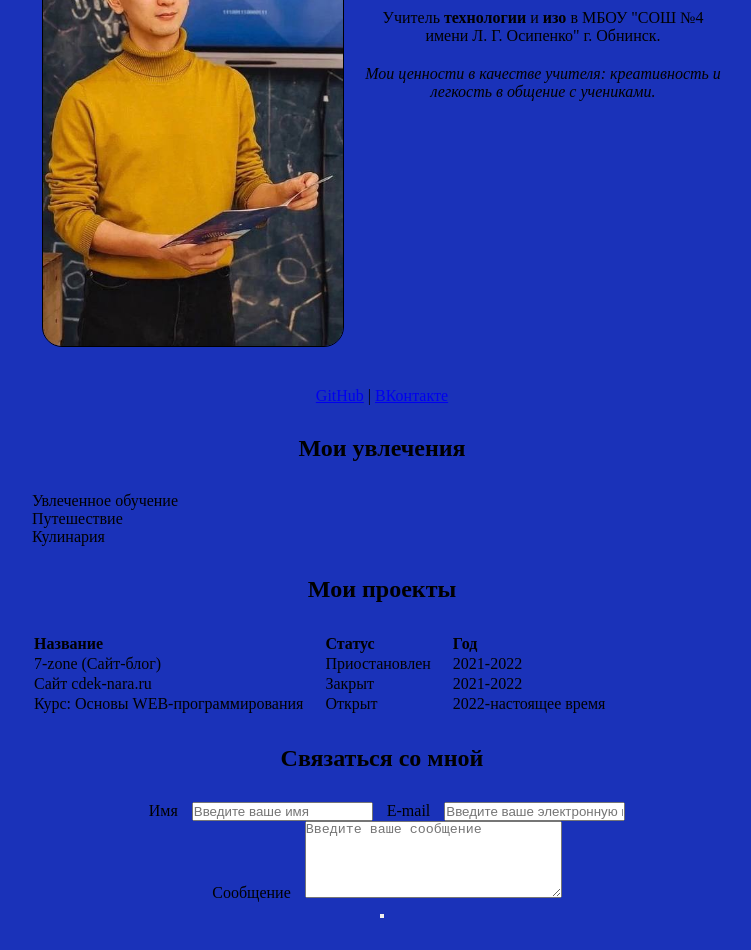
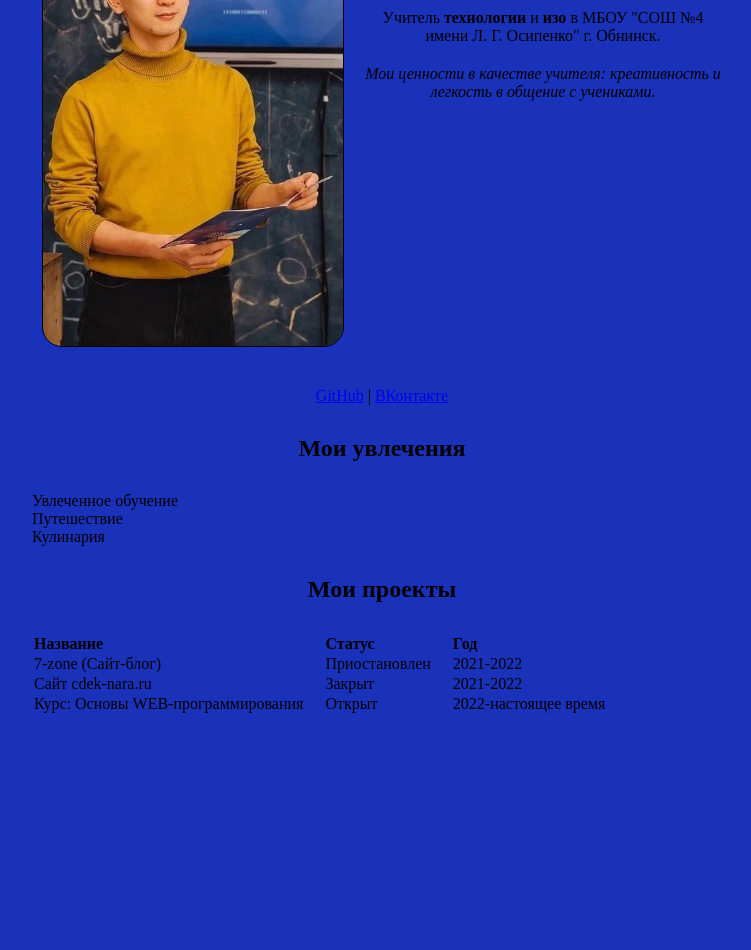
Before and after one commit to kimano94/Resume, a plain HTML site: page index.html in a window 1280 px wide. Shown: the part 119-1069 px from the top of the page, without its empty margins (258-1009 px from the left). After the commit the page ends 864 px from the top, so only its background shows below. Drawn offline with Linux system fonts and the light colour scheme.

Commit message:
Update index.html

```diff
--- a/index.html
+++ b/index.html
@@ -80,7 +80,7 @@
         </tbody>
       </table>
     </section>
-    <section class="contakt">
+<!--     <section class="contakt">
       <h2>Связаться со мной</h2>
       <form action="" method="post">
         <label for="fistName">Имя</label>
@@ -111,6 +111,6 @@
         </div>
         <button type="submit"></button>
       </form>
-    </section>
+    </section> -->
   </body>
 </html>
```
